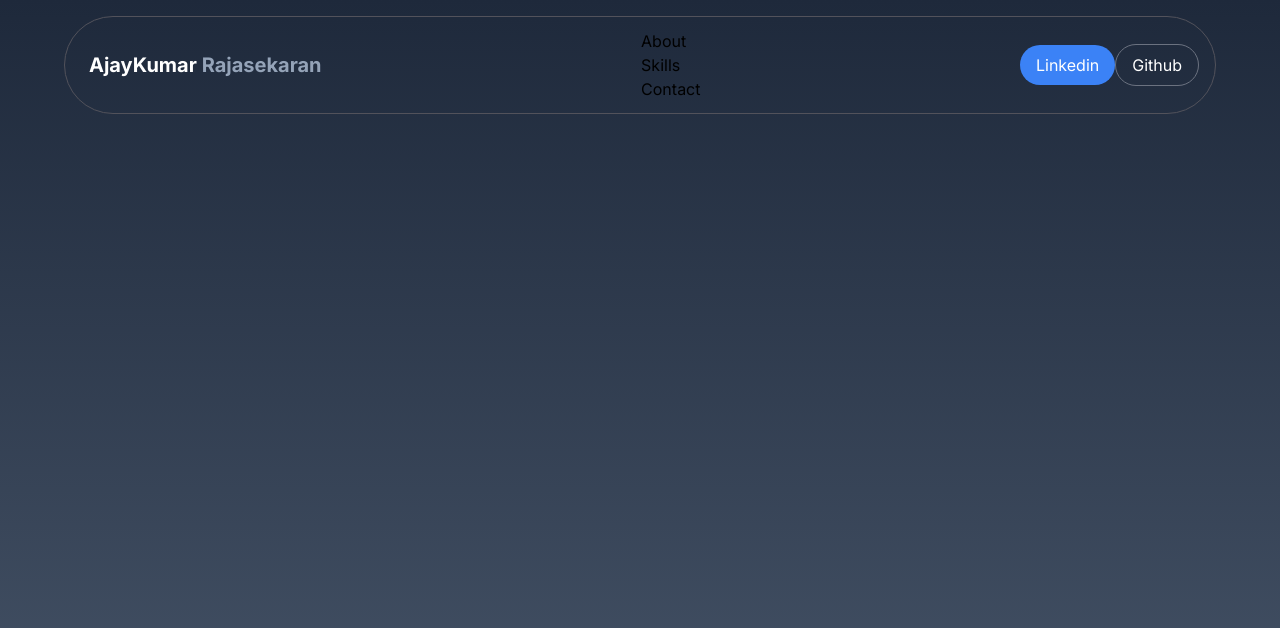
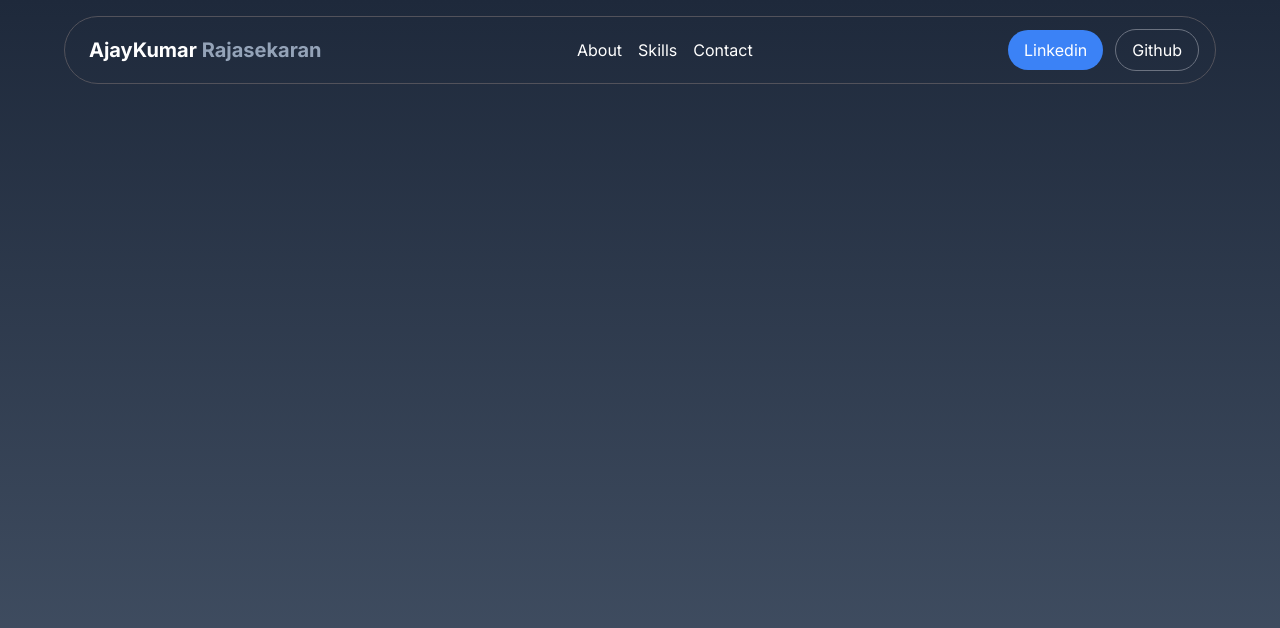
Before and after one commit to itsajay2195/nextjs-portfolio, a Next.js app: page / in a window 1280 px wide. Shown: the top 628 px of the page. Built offline with nearby package versions, Linux system fonts and the light colour scheme.

Commit message:
completeion of header

```diff
--- a/src/app/components/Header.js
+++ b/src/app/components/Header.js
@@ -13,14 +13,14 @@ function Header() {
         </div>
 
         {/* mid part */}
-        <div>
-          <p>About</p>
-          <p>Skills</p>
-          <p>Contact</p>
+        <div className="hidden sm:flex flex-row space-x-4">
+          <p className="text-white cursor-pointer ">About</p>
+          <p className="text-white cursor-pointer ">Skills</p>
+          <p className="text-white cursor-pointer ">Contact</p>
         </div>
 
         {/* right part */}
-        <div>
+        <div className="flex space-x-3 items-center">
           <button className="hidden md:inline-block text-white bg-blue-500 px-4 py-2 rounded-full hover:bg-blue-600">
             Linkedin
           </button>
```
